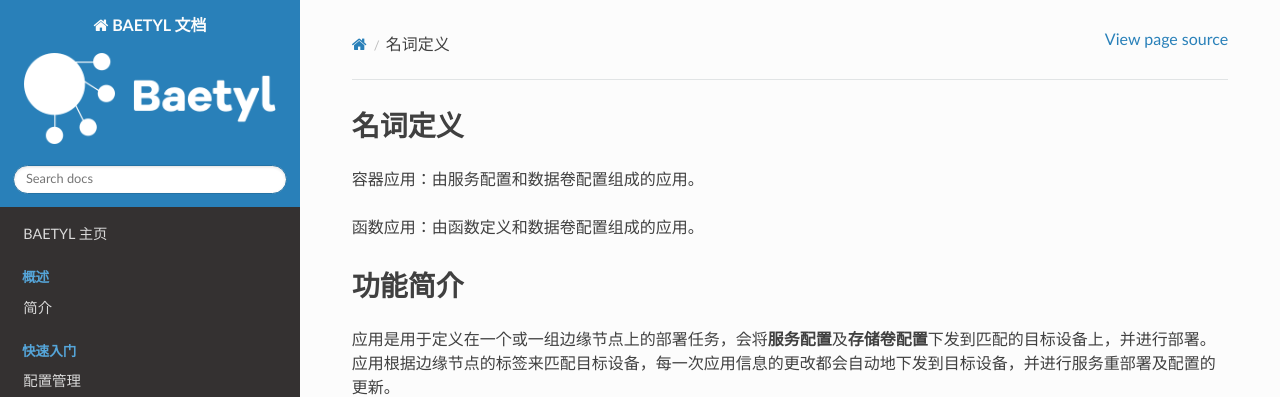
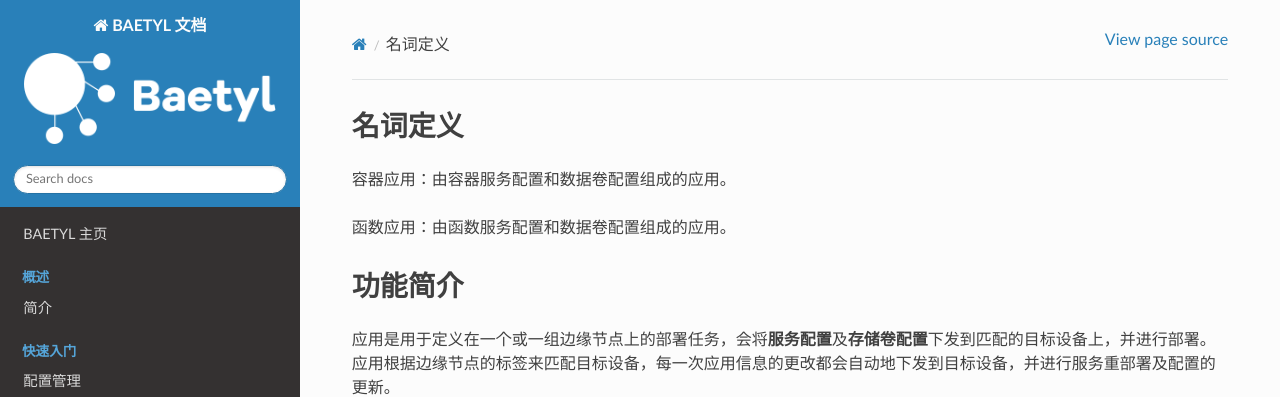
Before and after one commit to baetyl/baetyl-docs-cn, a Sphinx documentation site: the page built from docs/quickstart/Application-Deployment.md, in a window 1280 px wide and 900 px high. Shown: the top 397 px of the window. Built offline with Sphinx 7.4.7 and the Read the Docs theme 2.0.0, drawn with Linux system fonts in a browser that asks for light colours.

Commit message:
应用部署 名词定义

```diff
--- a/docs/quickstart/Application-Deployment.md
+++ b/docs/quickstart/Application-Deployment.md
@@ -1,7 +1,7 @@
 # 名词定义
-容器应用：由服务配置和数据卷配置组成的应用。
+容器应用：由容器服务配置和数据卷配置组成的应用。
 
-函数应用：由函数定义和数据卷配置组成的应用。
+函数应用：由函数服务配置和数据卷配置组成的应用。
 
 # 功能简介
 应用是用于定义在一个或一组边缘节点上的部署任务，会将**服务配置**及**存储卷配置**下发到匹配的目标设备上，并进行部署。应用根据边缘节点的标签来匹配目标设备，每一次应用信息的更改都会自动地下发到目标设备，并进行服务重部署及配置的更新。
```
